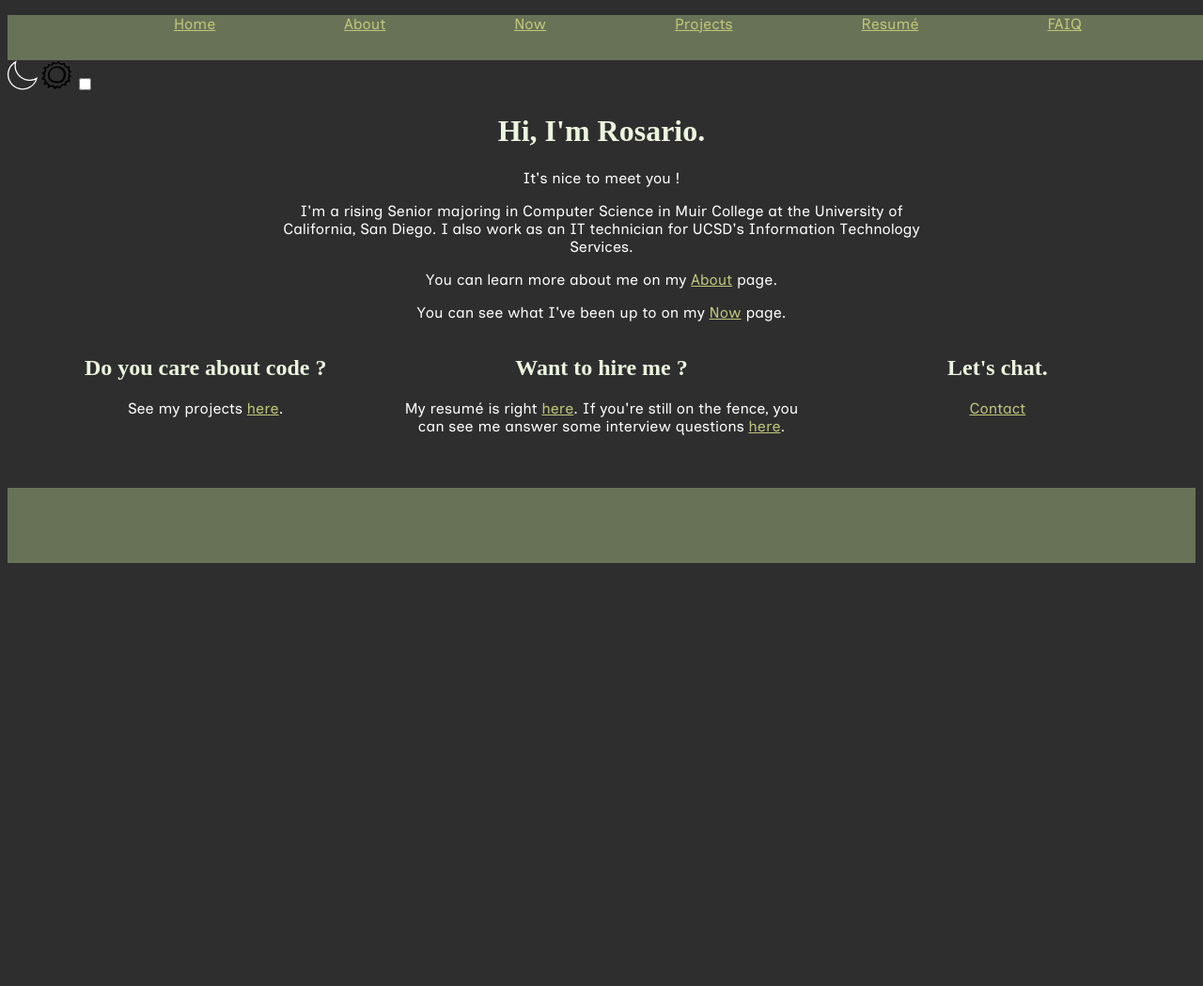
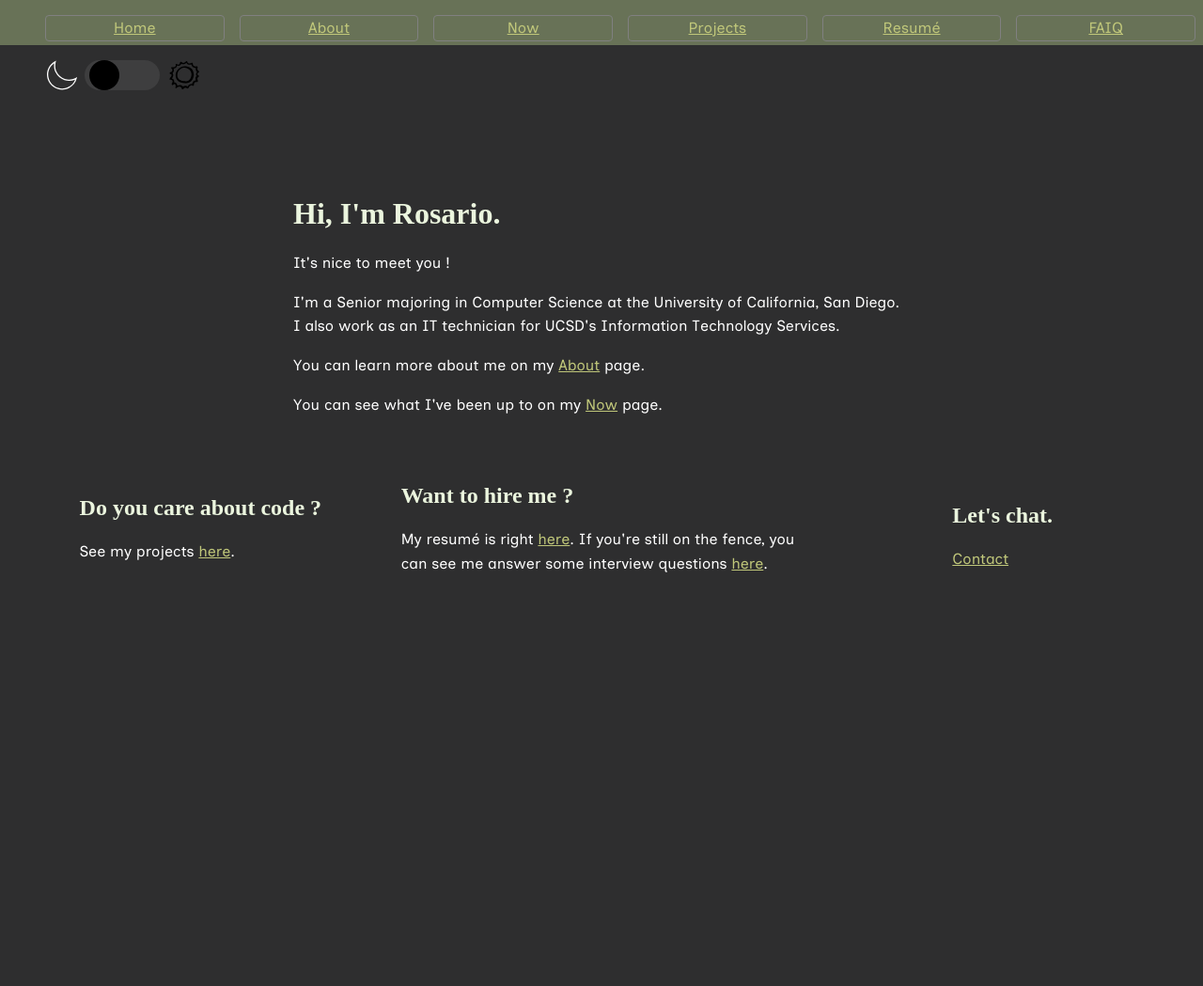
Before and after one commit to tritonro/personal-site, a PHP site: page / in a window 1280 px wide. Shown: the whole page at 94% size. Before the commit the page ends 599 px from the top, so only its background shows below. Run offline with PHP 8.4, Linux system fonts and the light colour scheme; some web fonts are replaced.

Commit message:
Styled homepage text layout.

```diff
--- a/index.html
+++ b/index.html
@@ -2,13 +2,13 @@
 <html lang="en">
 <head>
     <meta charset="utf-8" >
-    <link href="../favicon.ico" type="image/x-icon" rel="icon" >
+    <link href="favicon.ico" type="image/x-icon" rel="icon" >
     <title>Rosario's Website</title>
     <meta name="description" content="Rosario Ortiz's personal Web page for CSE 134B" >
     <meta name="keywords" content="Rosario Ortiz" >
     <meta name="author" content="Rosario Ortiz" >
     <meta name="viewport" content="width=device-width, initial-scale=1.0" >
-    <link href="../style/main.css" rel="stylesheet" type="text/css">
+    <link href="style/main.css" rel="stylesheet" type="text/css">
     <script type="text/javascript" src="/scripts/theme-toggle.js"></script>
     <noscript>
         <style>
@@ -17,9 +17,6 @@
             }
         </style>
     </noscript>
-    <script>
-        console.log("Hi Rashi. You can find my form validation HTML file linked on this site's projects page. My theme toggle is on this home page.")
-    </script>
 </head>
 <body data-theme="dark">
 <header>
@@ -29,19 +26,19 @@
                 <a href="index.html">Home</a>
             </li>
             <li>
-                <a href="about.html">About</a>
+                <a href="src/about.html">About</a>
             </li>
             <li>
-                <a href="now.html">Now</a>
+                <a href="src/now.html">Now</a>
             </li>
             <li>
-                <a href="projects.html">Projects</a>
+                <a href="src/projects.html">Projects</a>
             </li>
             <li>
-                <a href="resume.html">Resum&#233; </a>
+                <a href="src/resume.html">Resum&#233; </a>
             </li>
             <li>
-                <a href="404.html">FAIQ</a>
+                <a href="src/404.html">FAIQ</a>
             </li>
 
         </ul>
@@ -80,25 +77,26 @@
     <div id="top-content">
         <h1>Hi, I'm Rosario.</h1>
         <p>It's nice to meet you !</p>
-        <p>I'm a rising Senior majoring in Computer Science in Muir College at the University of California, San Diego. I also work as an IT technician for UCSD's Information Technology Services.</p>
+        <p>I'm a Senior majoring in Computer Science at the University of California, San Diego.
+            I also work as an IT technician for UCSD's Information Technology Services.</p>
         <p>You can learn more about me on my
-            <a href="about.html">About</a>
+            <a href="src/about.html">About</a>
             page.</p>
 
         <p>You can see what I've been up to on my
-            <a href="now.html">Now</a>
+            <a href="src/now.html">Now</a>
             page.</p>
     </div>
     <div id="home-columns">
     <section class="home-sections">
         <h2>Do you care about code ?</h2>
         <p>See my projects
-        <a href="projects.html">here</a>.</p>
+        <a href="src/projects.html">here</a>.</p>
     </section>
     <section class="home-sections">
         <h2>Want to hire me ?</h2>
         <p>My resum&#233; is right
-            <a href="resume.html">here</a>. If you're still on the fence, you can see me answer some interview questions
+            <a href="src/resume.html">here</a>. If you're still on the fence, you can see me answer some interview questions
             <a href="FAIQ.html">here</a>.</p>
     </section>
     <section class="home-sections">
@@ -107,7 +105,7 @@
     </section>
     </div>
 </main>
-<footer>
+<footer class="empty">
 </footer>
 </body>
 
--- a/style/main.css
+++ b/style/main.css
@@ -7,6 +7,14 @@
         font-style: normal;
         font-display: swap;
     }
+
+    @font-face {
+        font-family: "Literata";
+        src: url(/fonts/Literata-Regular.woff2) format('woff2'),
+        url(/fonts/Literata-Regular.woff) format('woff'),
+        url(/fonts/Literata-Regular.ttf) format('truetype');
+        font-display: swap;
+    }
     :root {
         margin: 0;
         padding: 0;
@@ -14,9 +22,9 @@
     }
 
     header {
-        width: 100dvw;
-    }
-
+        display: flex;
+        flex-direction: column;
+        margin-top: 0;
         nav {
             min-width: 30rem;
             width: 100%;
@@ -32,13 +40,48 @@
 
             li {
                 list-style: none;
+                border: 1px solid grey;
+                border-radius: 4px;
+                min-width: fit-content;
+                flex: 1;
+                text-align: center;
+                margin: 0 1dvh;
             }
+        }
+            input {
+                visibility: hidden;
+            }
+        }
+    body{
+        margin:0;
+    }
+    h1, h2{
+        font-family: "Literata", serif;
+    }
+
 
         a,p {
             font-size: 1rem;
             font-family: "Inclusive Sans", sans-serif;
+            line-height:  1.6rem;
+
         }
+    project-container{
+        margin-inline-start: 1dvw;
     }
+    project-card{
+        img {
+            max-width: 200px;
+            grid-columns: 1;
+        }
+      div{
+          grid-columns: 2;
+          border: 1px dashed green;
+      }
+
+    }
+
+
 
     footer {
         margin-block-start: 2.5rem;
@@ -49,16 +92,28 @@
             text-align: center;
         }
 
-        background-color: rgba(104, 114, 87, 70);
-    }
-
-    /*Insert media query for small screens (width< 30rem) to create hamburglar menu*/
-    @media (max-width: 1024px) {
-
+        -background-color: rgba(104, 114, 87, 70);
     }
     #home {
-        text-align: center;
+        -text-align: center;
         font-optical-sizing: auto;
+        height: 90dvh;
+        margin-block-start: 6%;
+
+        #top-content {
+            max-width: 41em;
+            margin: auto;
+            margin-block-end: 4%;
+        }
+        #home-columns {
+            display: grid;
+            grid-template-columns: repeat(auto-fit, minmax(200px, 1fr));
+            grid-template-rows: auto;
+            justify-content: center;
+        }
+        section{
+            margin: auto;
+        }
 
         h1 {
             font-size: 2rem;
@@ -72,27 +127,19 @@
             font-size: 1rem;
             font-family: "Inclusive Sans", sans-serif;
         }
+    }
 
         a{
             font-size: 1rem;
             font-family: "Inclusive Sans", sans-serif;
         }
 
-        #top-content {
-            max-width: 44em;
-            margin: auto;
-        }
 
-        #home-columns {
-            display: grid;
-            grid-template-columns: repeat(auto-fit, minmax(200px, 1fr));
-            grid-template-rows: auto;
-            justify-content: center;
-        }
+
     }
 
     #about {
-        margin: auto 1dvw;
+        margin-inline-start: 1dvw;
 
         h1 {
             font-size: 2rem;
@@ -189,6 +236,7 @@
             text-rendering: optimizeLegibility;
             font-kerning: normal;
         }
+        h1, h2 {font-family: serif;}
 
         body > ul {
             width: 100%;
@@ -334,35 +382,129 @@
     }
 
 }
+
+
+    /*Insert media query for small screens (width< 30rem) to create hamburglar menu*/
+    @media (max-width: 1024px) {
+
+    }
+
+
+
+
+
+
 @layer theme {
     :root{
-        --dark-nav-color:#687257ff;
-        --dark-bg-color: #2e2e2f;
-        --dark-heading-color: #EBF5DE;
-        --dark-link-color: #C0C77A;
+        /*color palette*/
+        --off-black: #2e2e2f;
+        --army-green: #687257ff;
+        --honeydew: #EBF5DE;
+        --olive: #C0C77A;
+        --red: #FF6161;
+
+        /*page defaults */
+        --nav-color:var(--army-green,#687257ff);
+        --nav-btn-color: var(--army-green,#687257ff);
+        --bg-color: #2e2e2f;
+        --heading-color: #EBF5DE;
+        --text-color: white;
+        --nav-link-color: #C0C77A;
+        --link-color: #C0C77A;
         --footer-text-color: #C0C77A;
         --form-validation-error-color: #FF6161;
     }
+    body[data-theme="light"] {
+        --nav-color: #FCF4E1;
+        --bg-color: #FCF4E1;
+        --heading-color: #5A716A;
+        --text-color: #2e2e2f;
+        --link-color: #0341A5;
 
+            .toggle-label{
+                background-color: #ECE4D1;
+                margin-left: 60px;
+            }
+
+            .toggle-label:after {
+                background-color: white;
+                transform: translateX(100%);
+                left: 10px;
+            }
+    }
+
+    header {
+        width: 100dvw;
+        label svg{
+            display: block;
+            position: absolute;
+            z-index:100;
+            &.sun{
+                left: 90px;
+            }
+            &.moon{
+                left: -40px;
+            }
+
+        }
+        .toggle-label {
+            display: block;
+            position: relative;
+            height: 2em;
+            width: 5em;
+            border-radius: 3em;
+            background-color: #3e3e3f;
+            margin: 1em 90px;
+            transition: background-color 0.3s;
+
+            &:after {
+                content: "";
+                width: 2em;
+                height: 2em;
+                border-radius: 100%;
+                background-color: black;
+                position: absolute;
+                top: 0px;
+                left: 5px;
+            }
+        }
         nav {
-        background-color: var(--dark-nav-color, #687257ff);
+            background-color: var(--nav-color, #687257ff);
+            li{
+                background-color: var(--nav-btn-color, #687257ff);
+            }
+            a {
+                color: var(--nav-link-color, #687257ff);
+            }
+        }
     }
     body {
-        background-color: var(--dark-bg-color, #2e2e2f) ;
+        background-color: var(--bg-color, #2e2e2f) ;
     }
     h1, h2, h3 {
-        color: var(--dark-heading-color,#EBF5DE);
+        color: var(--heading-color,#EBF5DE);
     }
 
-    p {
-        color: white;
+    output, p {
+        color: var(--text-color,#EBF5DE);
     }
+    output{
+        display: block;
+        border: 2px dotted #EBF5DE;
+        width: 100dvw;
+        height: 2em;
+    }
+
     a{
-        color:  var(--dark-link-color, #C0C77A);
+        color:  var(--link-color, #C0C77A);
     }
 
     footer > p {
         color: var(--footer-text-color, lightgray);
+    }
+/*needs media query to set fallback*/
+  .empty{
+      color: var(--bg-color, #2e2e2f)
   }
 
     #resume {
@@ -371,7 +513,7 @@
             background-color: #fdfdfd;
         }
         main{
-            border: 2px dashed var(--dark-heading-color);
+            border: 2px dashed var(--heading-color);
             width: max-content;
 
             td, li, a{
@@ -424,19 +566,28 @@
             }
         }
 
-        input:user-invalid {
+        input:user-invalid, textarea:user-invalid {
             border: 2px dashed var(--form-validation-error-color, tomato);
         }
 
-        form button {
-            background-color: var(--dark-nav-color, DarkOliveGreen);
+        form {
+            button {
+                background-color: var(--nav-color, DarkOliveGreen);
                 color: white;
-            border-color:var(--dark-heading-color);
+                border-color:var(--heading-color);
                 margin-block-start: 1em;
                 border-radius: 5%;
                 font-size: 1.5em;
-            font-family: "Inclusive Sans", sans-serif;
+                font-family: "Inclusive Sans", sans-serif;}
+            .warning{
+                border: 2px solid yellow;
+            }
+        }
+
+
+    project-card{
+        img{ border: 2px solid var(--honeydew, #EBF5DEFF)}
+    }
+
 
     }
-
-    }
```
Also changed, not shown: images/form-demo.png (added). Lines whose indentation alone changed are shown as unchanged.
